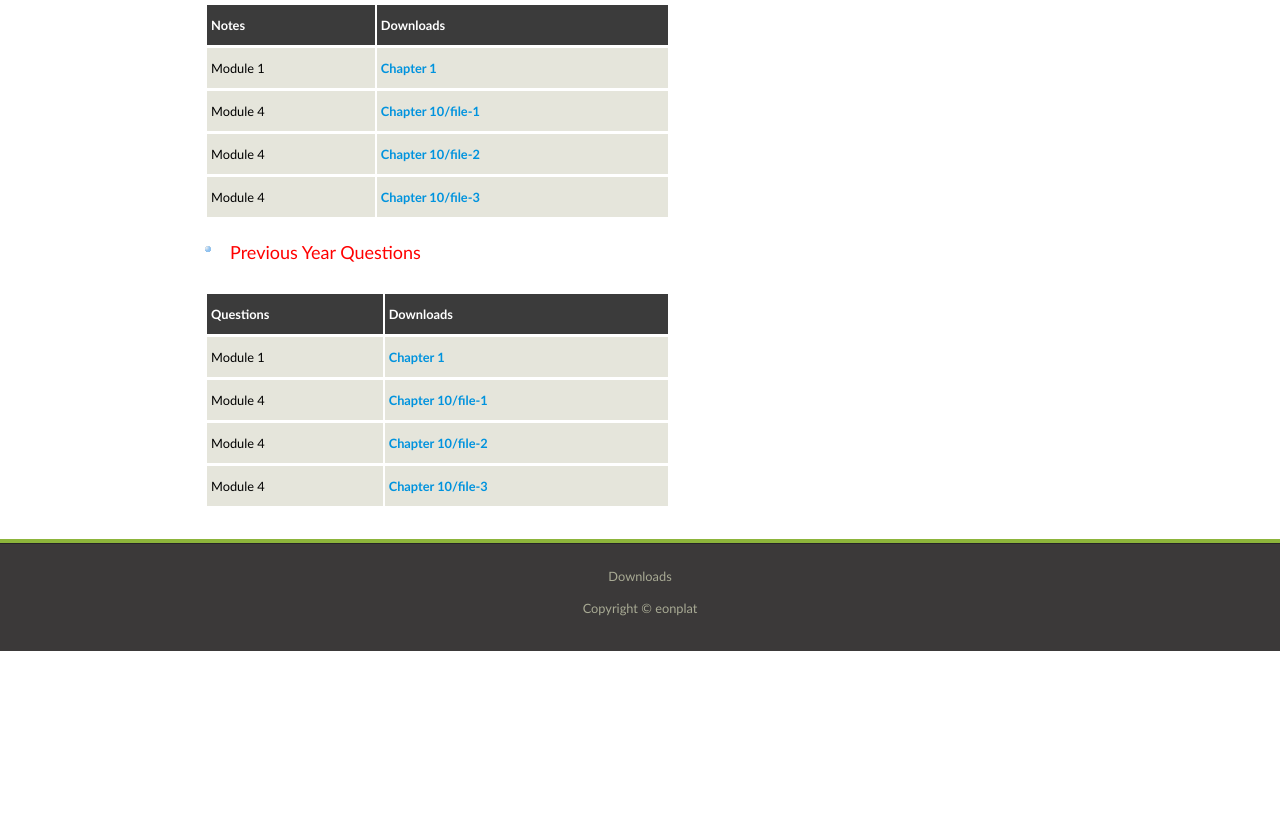
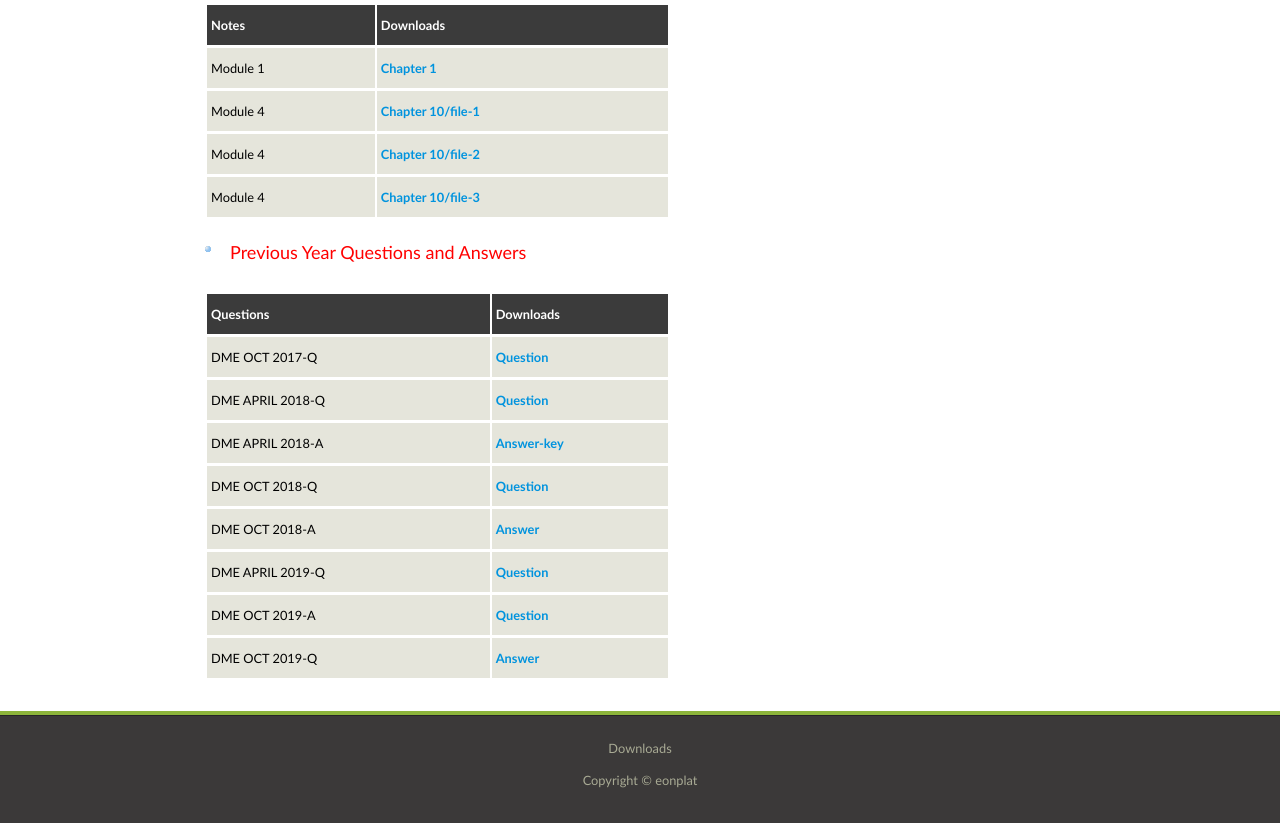
Before and after one commit to eonplat/1, a plain HTML site: page index.html in a window 1280 px wide. Shown: the part 437-1260 px from the top of the page. Before the commit the page ends 1088 px from the top, so only its background shows below. Drawn offline with Linux system fonts and the light colour scheme.

Commit message:
Update index.html

```diff
--- a/index.html
+++ b/index.html
@@ -71,14 +71,18 @@
           <tr><td>Module 4</td><td><a href="dme3.pdf" style="text-decoration: none;" download><font color="#0093DE"><b>Chapter 10/file-3</b></font></a></td></tr>
         </table>
            <ul>
-          <li style="color:red;font-size:18px;">Previous Year Questions</li>
+          <li style="color:red;font-size:18px;">Previous Year Questions and Answers</li>
            </ul>
             <table class="a" >
           <tr><th>Questions</th><th>Downloads</th></tr>
-          <tr><td>Module 1</td><td><a href="dme-module_1.pptx" style="text-decoration: none;" download><font color="#0093DE"><b>Chapter 1</b></font></a></td></tr>
-          <tr><td>Module 4</td><td><a href="dme-module_1.pptx" style="text-decoration: none;" download><font color="#0093DE"><b>Chapter 10/file-1</b></font></a></td></tr>
-          <tr><td>Module 4</td><td><a href="dme-module_1.pptx" style="text-decoration: none;" download><font color="#0093DE"><b>Chapter 10/file-2</b></font></a></td></tr>
-          <tr><td>Module 4</td><td><a href="dme-module_1.pptx" style="text-decoration: none;" download><font color="#0093DE"><b>Chapter 10/file-3</b></font></a></td></tr>
+          <tr><td>DME OCT 2017-Q</td><td><a href="dme-module_1.pptx" style="text-decoration: none;" download><font color="#0093DE"><b>Question</b></font></a></td></tr>
+          <tr><td>DME APRIL 2018-Q</td><td><a href="dme-module_1.pptx" style="text-decoration: none;" download><font color="#0093DE"><b>Question</b></font></a></td></tr>
+          <tr><td>DME APRIL 2018-A</td><td><a href="dme-module_1.pptx" style="text-decoration: none;" download><font color="#0093DE"><b>Answer-key</b></font></a></td></tr>
+          <tr><td>DME OCT 2018-Q</td><td><a href="dme-module_1.pptx" style="text-decoration: none;" download><font color="#0093DE"><b>Question</b></font></a></td></tr>
+          <tr><td>DME OCT 2018-A</td><td><a href="dme-module_1.pptx" style="text-decoration: none;" download><font color="#0093DE"><b>Answer</b></font></a></td></tr>
+          <tr><td>DME APRIL 2019-Q</td><td><a href="dme-module_1.pptx" style="text-decoration: none;" download><font color="#0093DE"><b>Question</b></font></a></td></tr>
+          <tr><td>DME OCT 2019-A</td><td><a href="dme-module_1.pptx" style="text-decoration: none;" download><font color="#0093DE"><b>Question</b></font></a></td></tr>
+          <tr><td>DME OCT 2019-Q</td><td><a href="dme-module_1.pptx" style="text-decoration: none;" download><font color="#0093DE"><b>Answer</b></font></a></td></tr>
         </table>
 
 
```
